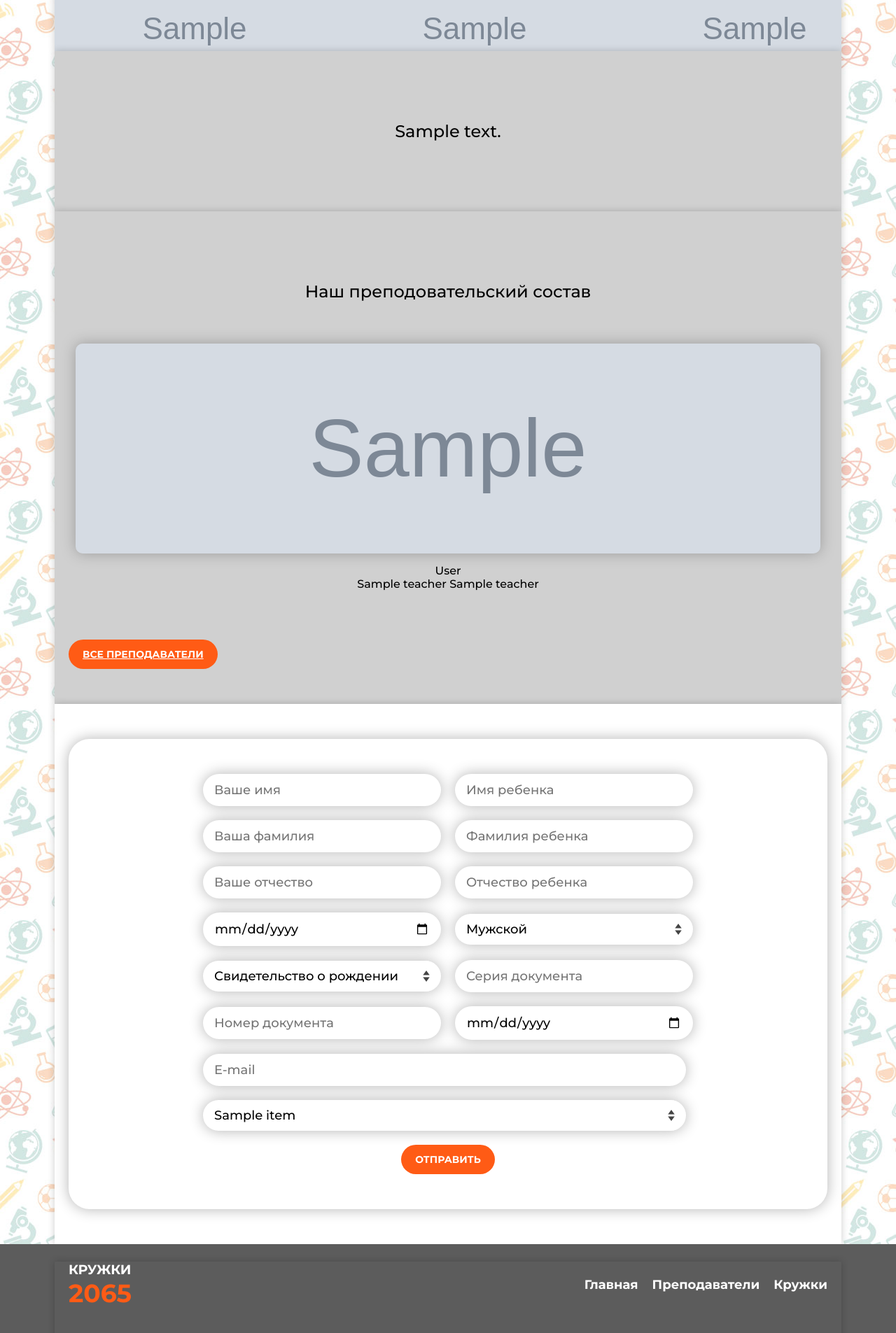
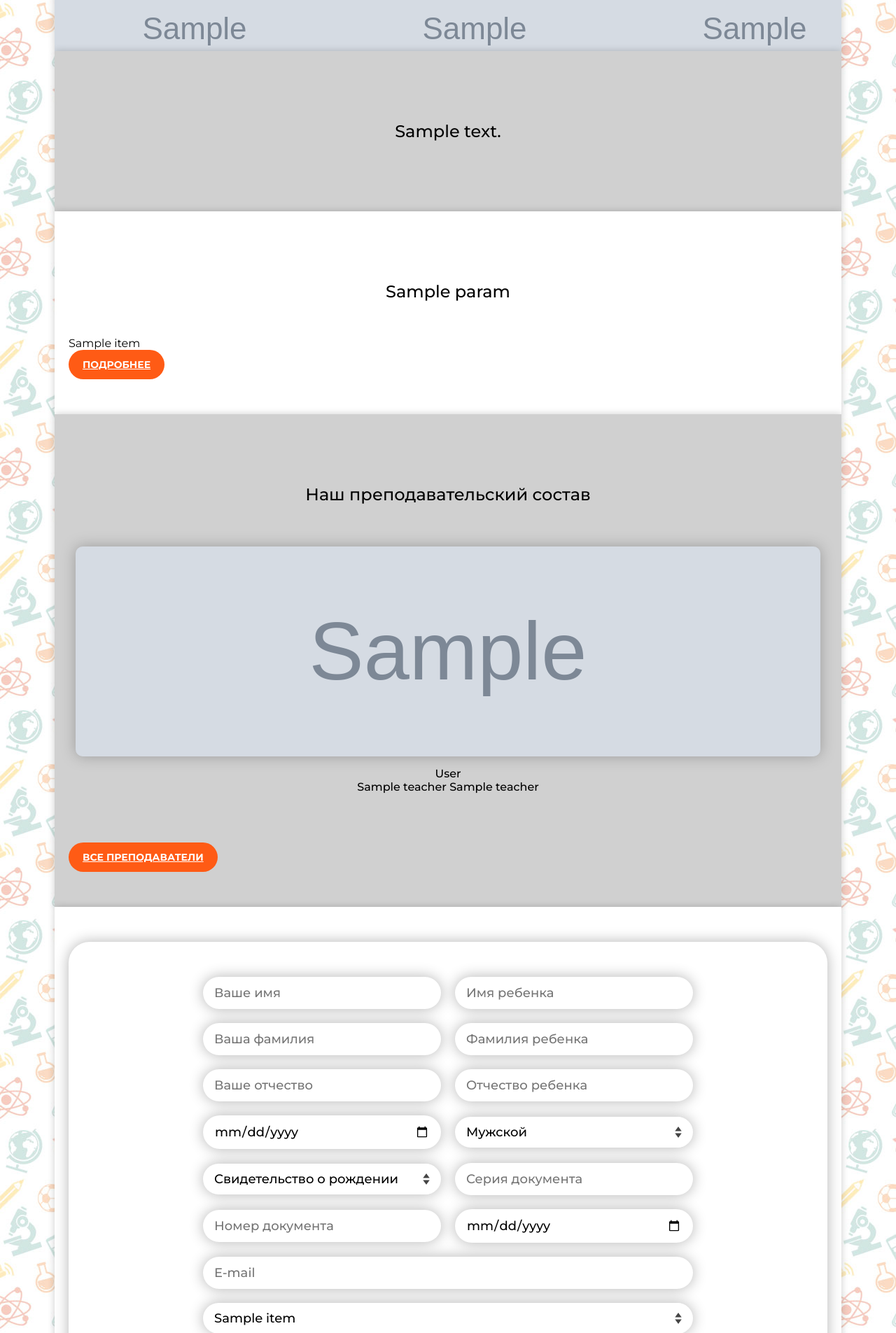
Before and after one commit to God-Of-Code3/SchoolClubs, a Flask app: template SchoolClubs/templates/index.html in a window 1280 px wide. Shown: the part 226-2131 px from the top of the page at 70% size. Run offline with Flask 2, Linux system fonts and the light colour scheme; the template is opened without the code that fills it: most values are stand-ins (such as "Sample title", 1, 10 or a date in 2020); grey boxes marked "Sample" are stand-in pictures.

Commit message:
Мелкие правки и добавление кружков

```diff
--- /dev/null
+++ b/SchoolClubs/templates/all_clubs.html
@@ -0,0 +1,6 @@
+{% extends "base.html" %}
+{% block content %}
+
+{% include "clubs.html" %}
+
+{% endblock %}
--- /dev/null
+++ b/SchoolClubs/templates/clubs.html
@@ -0,0 +1,52 @@
+<div class="section">
+	<div class="container">
+		<div class="section__title">
+			{{params['clubs_title']|safe}}
+		</div>
+		<div class="section__content">
+			{% if params['clubs_search_form'] %}
+			<form action="" method="post">
+				<div class="form__row row">
+					<div class="form__group">
+						<input type="text" name="search" placeholder="Ваше имя">
+					</div>
+					<div class="form__group">
+						<select name="sort_by" placeholder="Пол ребенка">
+							<option value="0">Сортировать по</option>
+							<option value="1">По алфавиту</option>
+							<option value="2">По возрасту</option>
+						</select>
+					</div>
+				</div>
+				<div class="form__row row single">
+					<div class="form__group">
+						<select name="club_id" placeholder="Категория">
+							<option value="0">Категория</option>
+							{% for item in params['clubs_categories'] %}
+								<option value="{{ item['id'] }}">{{ item["name"] }}</option>
+						    {% endfor %}
+						</select>
+					</div>
+				</div>
+				<button type="submit" class="btn">Показать</button>
+			</form>
+			{% endif %}
+			{%
+				for item in params['clubs_list']
+			%}
+			<div class="clubs-list">
+				<div class="club-block">
+					<div class="club-block__title">
+						{{item['name']|safe}}
+					</div>
+					<div class="club-block__button">
+						<a class="btn" href="/club/{{item['id']}}">Подробнее</a>
+					</div>
+				</div>
+			</div>
+			{%
+				endfor
+			%}
+		</div>
+	</div>
+</div>
--- a/SchoolClubs/templates/index.html
+++ b/SchoolClubs/templates/index.html
@@ -3,6 +3,7 @@
 
 {% include "screen.html" %}
 {% include "text_block.html" %}
+{% include "clubs.html" %}
 {% include "teachers.html" %}
 {% include "register_in_club_form.html" %}
 
--- a/SchoolClubs/templates/register_in_club_form.html
+++ b/SchoolClubs/templates/register_in_club_form.html
@@ -57,13 +57,13 @@
 						<input type="date" name="document_date" placeholder="Дата выдачи документа">
 					</div>
 				</div>
-				<div class="form__row row">
+				<div class="form__row row single">
 					<div class="form__group">
 						<input type="email" name="email" placeholder="E-mail">
 					</div>
 				</div>
 				{% if 'club' not in params %}
-				<div class="form__row row">
+				<div class="form__row row single">
 					<div class="form__group">
 						<select name="club_id" placeholder="Выберите кружок">
 							{% for item in params['clubs'] %}
--- a/SchoolClubs/templates/teachers.html
+++ b/SchoolClubs/templates/teachers.html
@@ -2,7 +2,7 @@
 <div class="section _gray">
 	<div class="container">
 		<div class="section__title">
-			Наш преподовательский состав
+			Наш преподавательский состав
 		</div>
 		<div class="section__content">
 			<div class="teachers not-mobile">
```
